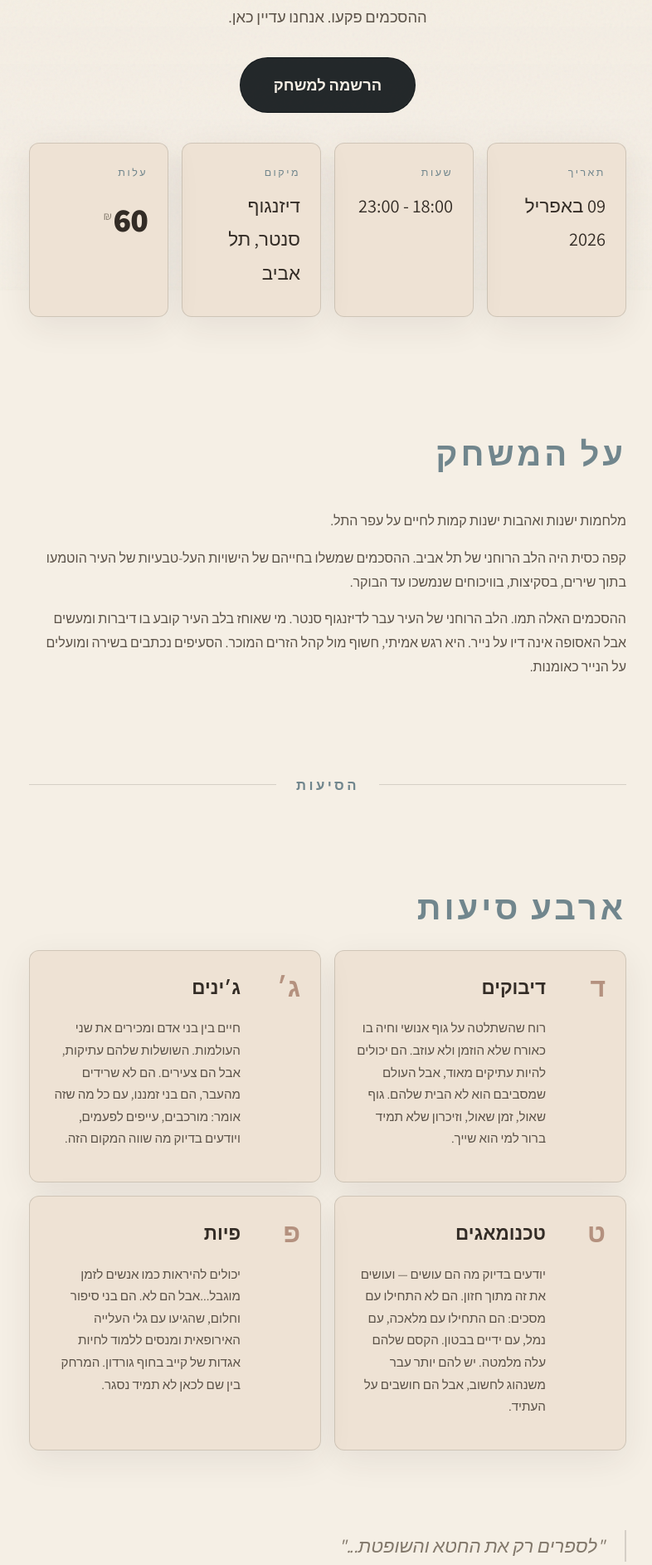
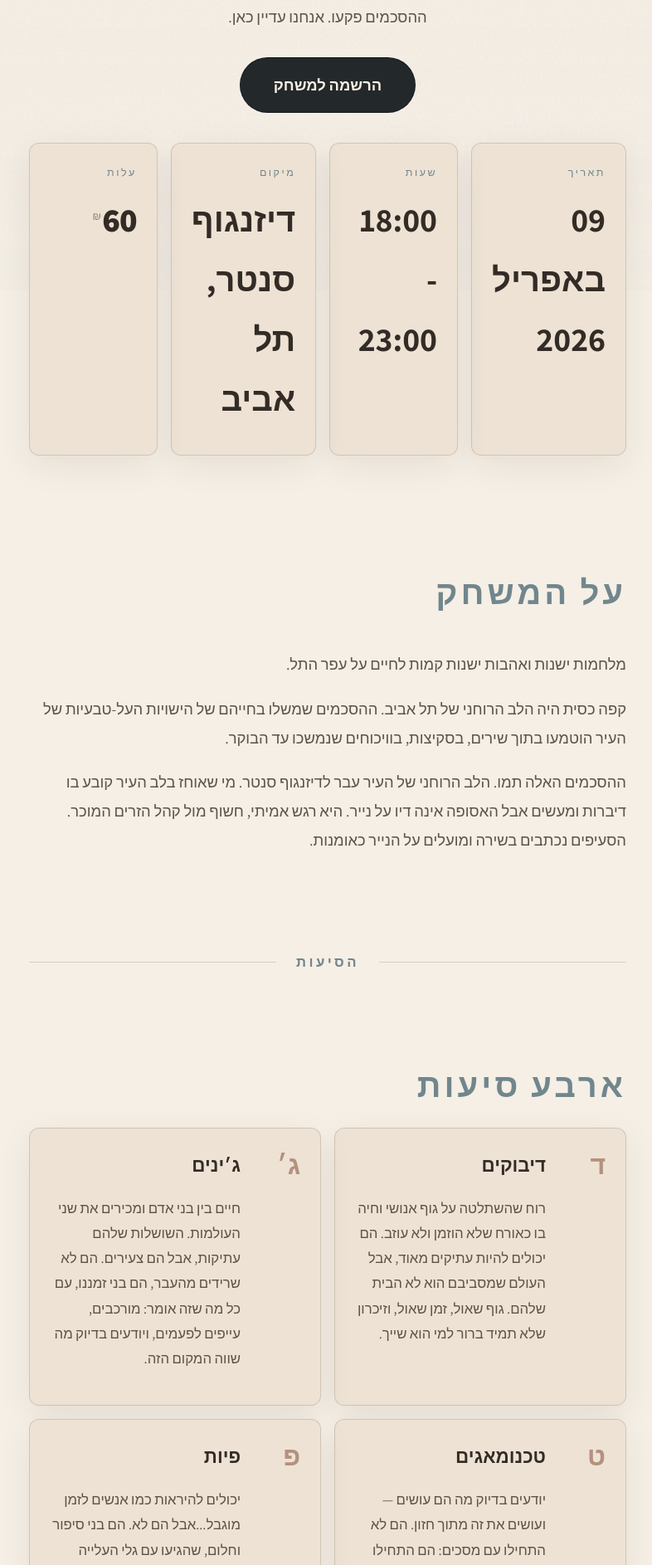
Before and after one commit to gmyuval/center-larp, a Django app: page / in a window 1280 px wide. Shown: the part 450-2336 px from the top of the page at 83% size, without its empty margins (245-1031 px from the left). Run offline with Django 5.2, Linux system fonts and the light colour scheme; parts of the project's set-up code (start-up, migrations or seed data) failed here and were passed over; some web fonts are replaced.

Commit message:
Fix hours bidi with <bdi>, increase text sizes across page
- Hours RTL: use <bdi> wrapper on logistics values instead of CSS
  direction overrides. Browser auto-detects LTR for "18:00 - 23:00"
  and RTL for Hebrew values like "09 באפריל 2026".
- About section: bumped copy to --fs-body-lg with line-height 1.9
- Faction descriptions: bumped to --fs-body with line-height 1.8
- Card titles (תאריך, שעות, etc): bumped to --fs-h1 with weight 700
- Quote blockquote: bumped to clamp(1.25rem, 3vw, 1.6rem)
- Quote cite: bumped to --fs-body-sm

Co-Authored-By: Claude Opus 4.6 (1M context) <noreply@anthropic.com>

```diff
--- a/static/css/design-tokens-adaptive.css
+++ b/static/css/design-tokens-adaptive.css
@@ -449,7 +449,8 @@ a {
 
 .card__title {
   margin: 0 0 0.5rem;
-  font-size: var(--fs-h2);
+  font-size: var(--fs-h1);
+  font-weight: 700;
 }
 
 .card__text,
--- a/static/css/landing.css
+++ b/static/css/landing.css
@@ -37,11 +37,6 @@
   grid-template-columns: repeat(2, 1fr);
 }
 
-/* ── Logistics values: keep RTL, only isolate bidi for mixed content ── */
-.logistics-value {
-  unicode-bidi: isolate;
-}
-
 /* ── Price inline (inside logistics card) ── */
 .price-inline {
   font-family: var(--font-display);
@@ -66,6 +61,11 @@
 }
 
 /* ── About section ── */
+.about-section .copy {
+  font-size: var(--fs-body-lg);
+  line-height: 1.9;
+}
+
 .about-section .copy + .copy {
   margin-top: var(--space-md);
 }
@@ -95,8 +95,8 @@
 
 .faction-desc {
   color: var(--text-secondary);
-  font-size: var(--fs-body-sm);
-  line-height: 1.75;
+  font-size: var(--fs-body);
+  line-height: 1.8;
 }
 
 /* ── Quote block ── */
@@ -107,7 +107,7 @@
 .quote-block blockquote {
   font-family: var(--font-display);
   font-weight: 300;
-  font-size: clamp(1.15rem, 2.5vw, 1.4rem);
+  font-size: clamp(1.25rem, 3vw, 1.6rem);
   font-style: italic;
   line-height: 1.7;
   color: var(--text-muted);
@@ -119,7 +119,7 @@
 .quote-block cite {
   display: block;
   margin-top: var(--space-sm);
-  font-size: var(--fs-meta);
+  font-size: var(--fs-body-sm);
   letter-spacing: 0.18em;
   color: var(--accent-primary);
   font-style: normal;
--- a/templates/public_site/landing.html
+++ b/templates/public_site/landing.html
@@ -34,7 +34,7 @@
       {% for item in landing.logistics %}
       <article class="card">
         <span class="card__eyebrow">{{ item.label }}</span>
-        <p class="card__title logistics-value">{{ item.value }}</p>
+        <p class="card__title"><bdi>{{ item.value }}</bdi></p>
       </article>
       {% endfor %}
       <article class="card">
```
